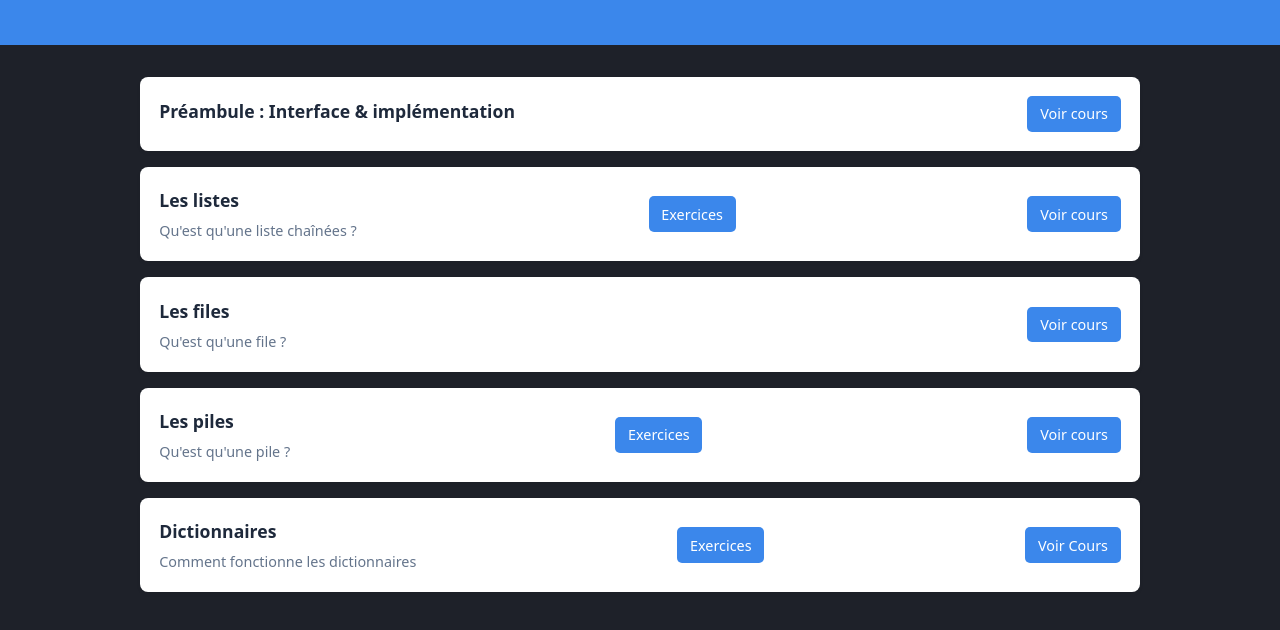
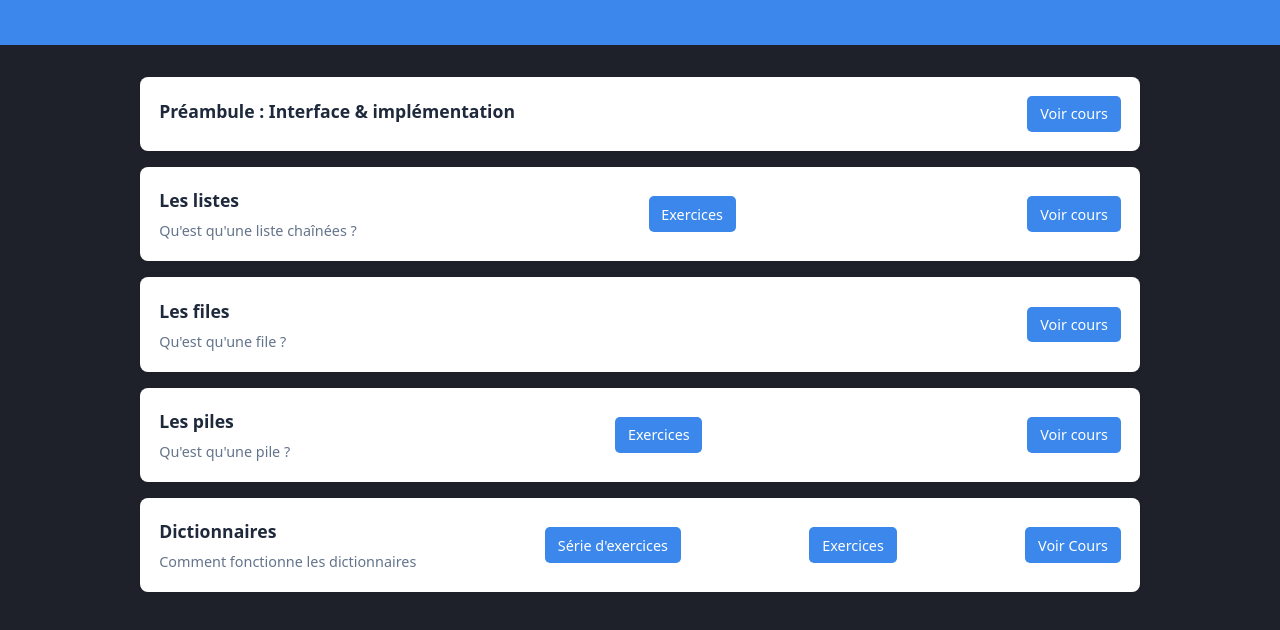
Before and after one commit to Olivier-Baillet/Terminale_NSI, a plain HTML site: page Travaux_pratiques/Structures_donnees/index_SD.html in a window 1280 px wide. Shown: the part 160-790 px from the top of the page. Drawn offline with Linux system fonts and the light colour scheme.

Commit message:
Update index_SD.html

```diff
--- a/Travaux_pratiques/Structures_donnees/index_SD.html
+++ b/Travaux_pratiques/Structures_donnees/index_SD.html
@@ -60,9 +60,13 @@
                     <h3>Dictionnaires</h3>
                     <p>Comment fonctionne les dictionnaires</p>
                 </div>
+                <a href="TP-Dico_parcours" class="btn" target="_blank">Série d'exercices</a>
                 <a href="Exercices" class="btn" target="_blank">Exercices</a>
                 <a href="Dictionnaires" class="btn" target="_blank">Voir Cours</a>
+
             </div>
+
+
 
         </div>
     </container>
```
